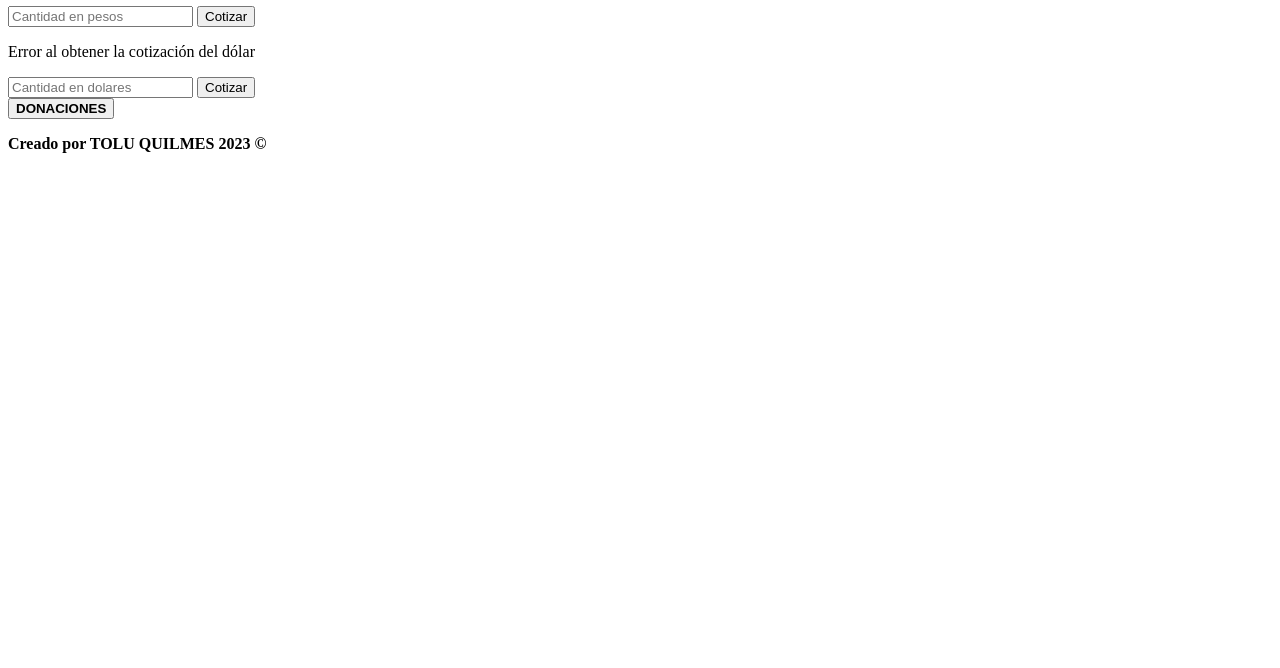
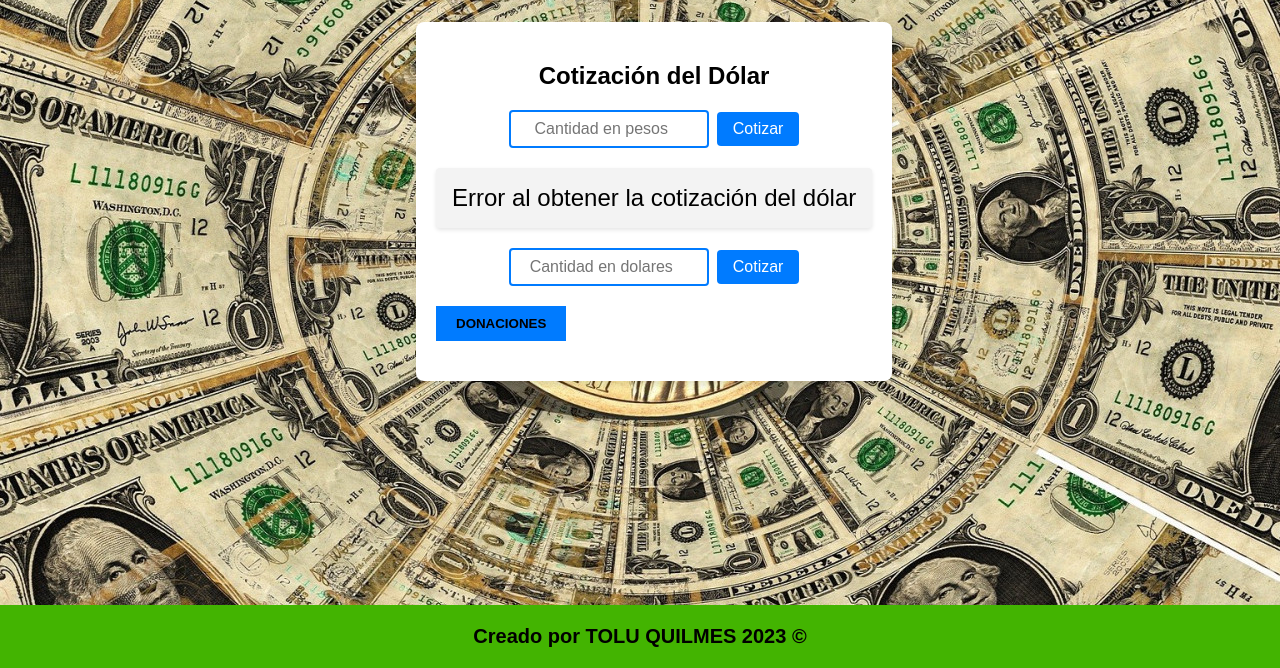
Before and after one commit to lucadarpino/alaproyect, a website: page index.html in a window 1280 px wide. Shown: the part 132-800 px from the top of the page. Drawn offline with nearby package versions, Linux system fonts and the light colour scheme; no server answers; files whose address does not match are found by name.

Commit message:
Update index.html

```diff
--- a/index.html
+++ b/index.html
@@ -7,7 +7,7 @@
     <meta name="viewport" content="width=device-width, initial-scale=1.0">
     <link rel="stylesheet" href="https://cdn.tailwindcss.com/2.2.19/tailwind.min.css">
     <title>Dólar Hoy</title>
-    <link rel="stylesheet" href="..style.css">
+    <link rel="stylesheet" href="../style.css">
 </head>
 
 <body>
```
